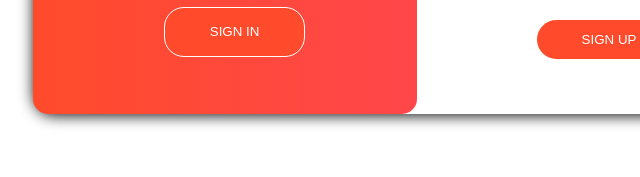
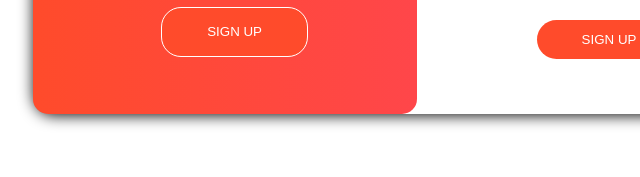
Before and after one commit to younes-namipoor/signup2, a plain HTML site: page index.html in a window 1280 px wide. Shown: the part 526-703 px from the top of the page, 223-863 px from the left. Drawn offline with nearby package versions, Linux system fonts and the light colour scheme.

Commit message:
Update index.html

```diff
--- a/index.html
+++ b/index.html
@@ -52,7 +52,7 @@
                   To keep connected with us please login with your personal info
                 </p>
                 <div>
-                  <button id="signin">sign in</button>
+                  <button id="signin">sign up</button>
                 </div>
               </div>
             </div>
```
